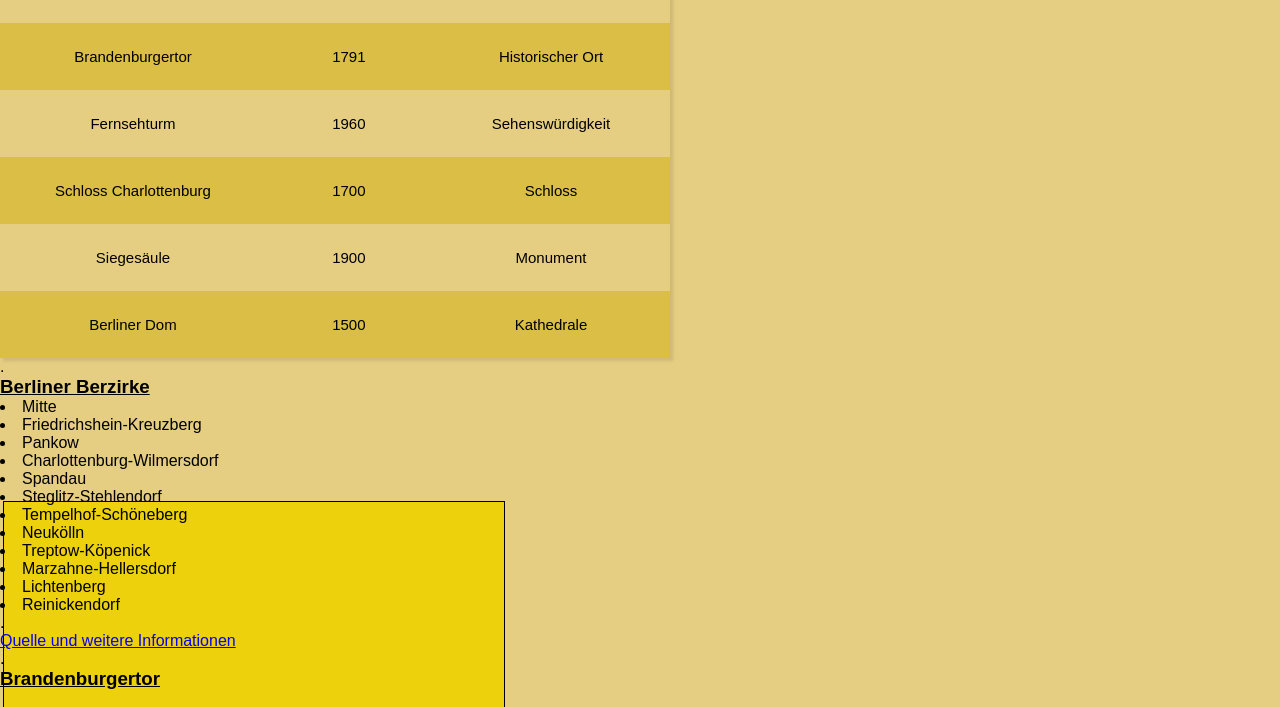
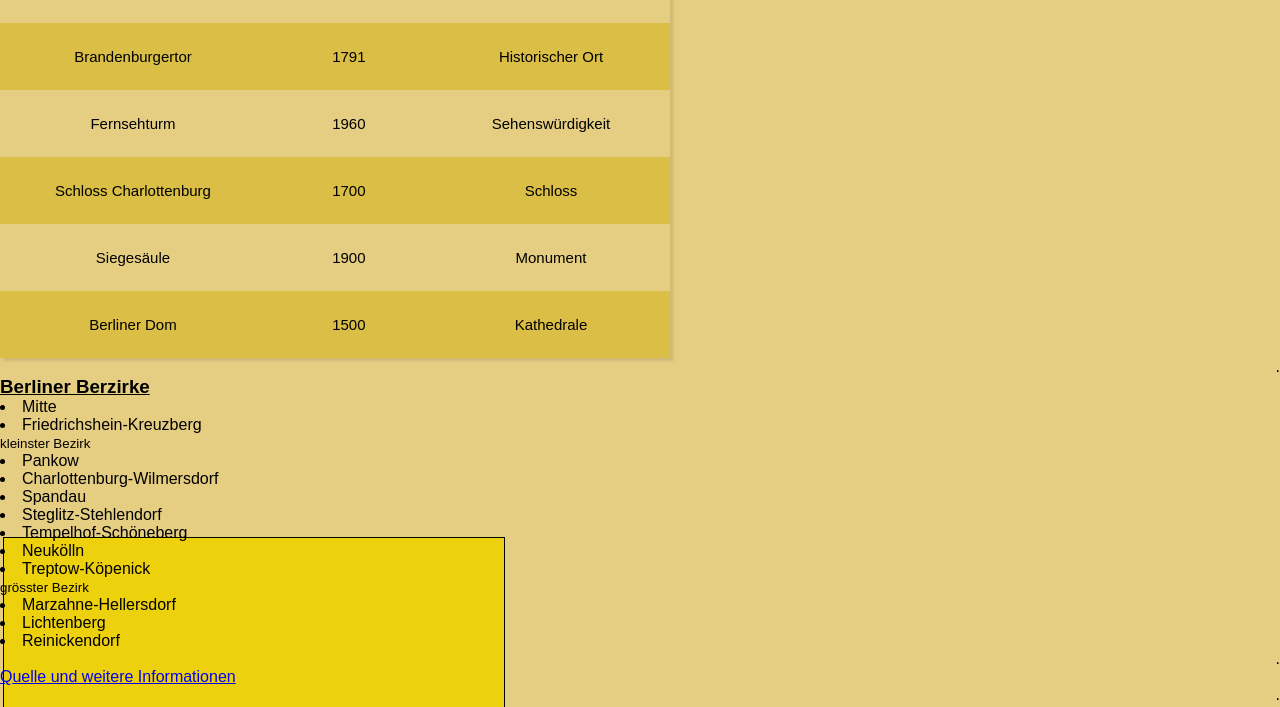
Before and after one commit to gymmu-DC-CS/erstelle-einen-blogeintrag-e282257, a plain HTML site: page index.html in a window 1280 px wide. Shown: the part 508-1215 px from the top of the page. Drawn offline with Linux system fonts and the light colour scheme.

Commit message:
In kleinem Text den kleinsten und grössten Bezirk gekenzeichnet

```diff
--- a/index.html
+++ b/index.html
@@ -84,14 +84,14 @@
 </div>
 <h3><ins>Berliner Berzirke</ins></h3>
 <li>Mitte</li>
-<li>Friedrichshein-Kreuzberg</li>
+<li>Friedrichshein-Kreuzberg</li><small>kleinster Bezirk</small>
 <li>Pankow</li>
 <li>Charlottenburg-Wilmersdorf</li>
 <li>Spandau</li>
 <li>Steglitz-Stehlendorf</li>
 <li>Tempelhof-Schöneberg</li>
 <li>Neukölln</li>
-<li>Treptow-Köpenick</li>
+<li>Treptow-Köpenick</li><small>grösster Bezirk</small>
 <li>Marzahne-Hellersdorf</li>
 <li>Lichtenberg</li>
 <li>Reinickendorf</li>
--- a/style.css
+++ b/style.css
@@ -84,3 +84,6 @@ div{
   margin-left: 18px;
   z-index: 2;
 }
+p{
+  text-align: right;
+}
```
